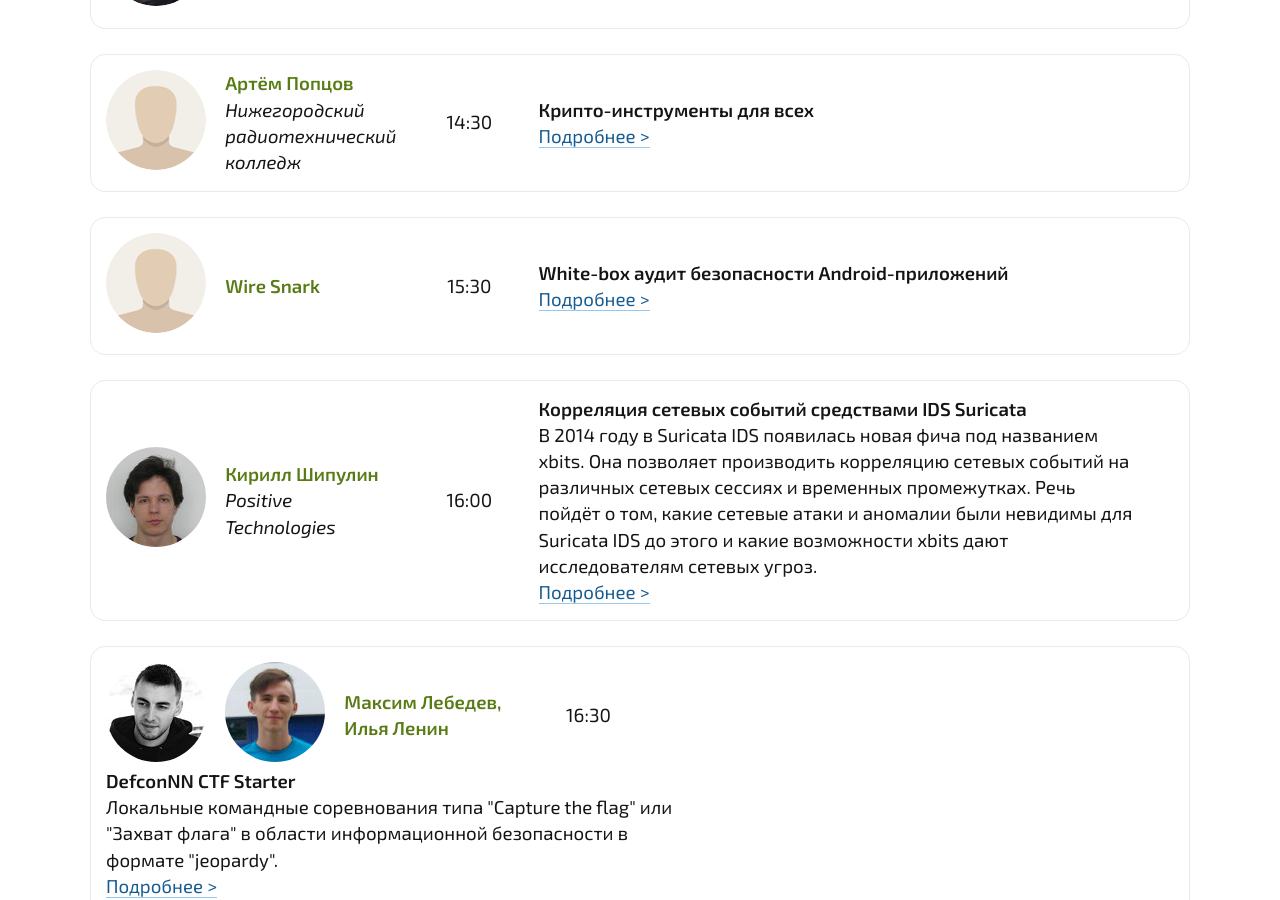
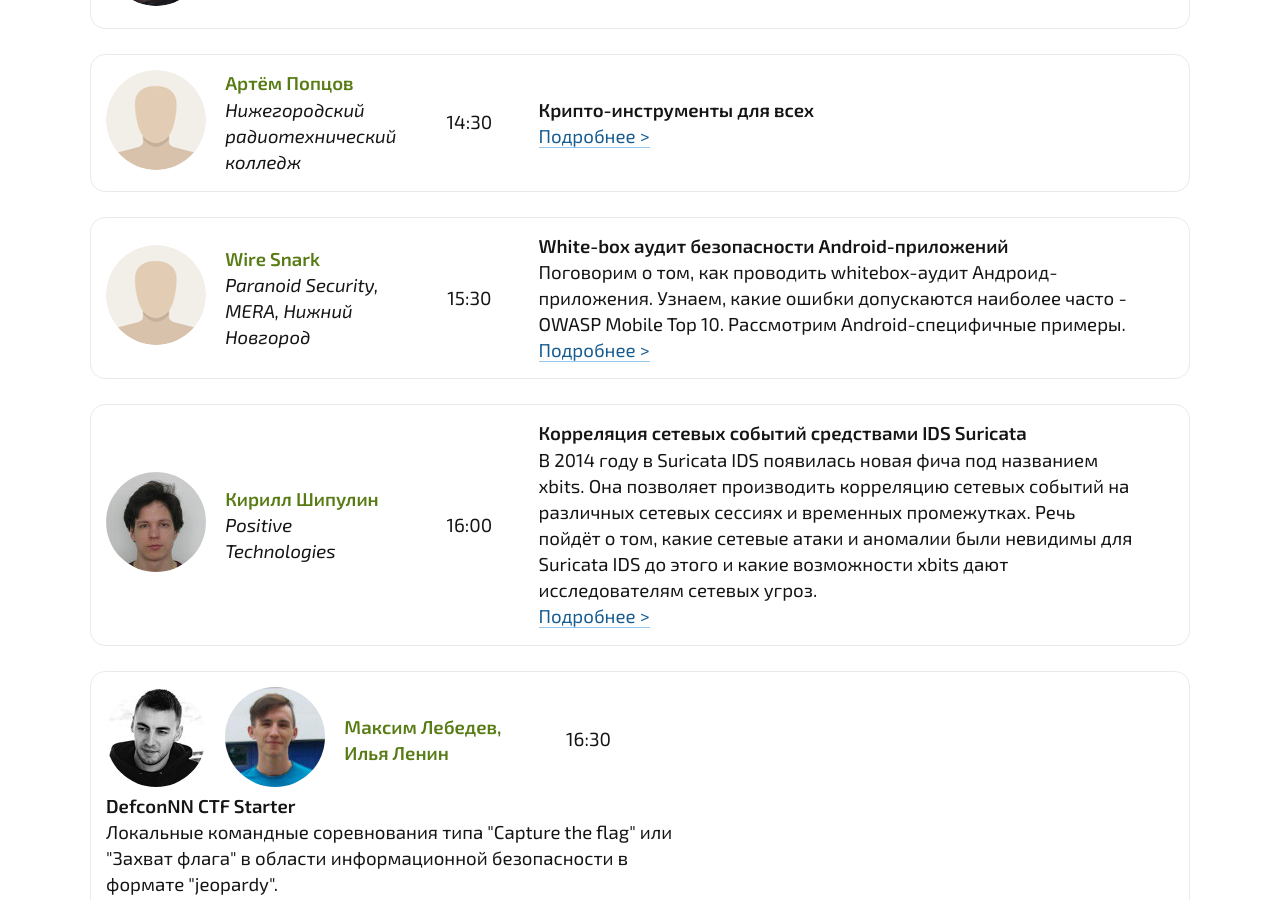
Before and after one commit to defcon-nn/defcon-nn.github.io, a Jekyll site: the page built from index.html, in a window 1280 px wide and 900 px high, scrolled down 969 px. Built offline with Jekyll 4.4.1, drawn with Linux system fonts in a browser that asks for light colours.

Commit message:
Информация о Wire Snark (#22)

```diff
--- a/_data/meetup_12_02_2017.yml
+++ b/_data/meetup_12_02_2017.yml
@@ -35,11 +35,11 @@
 
 - title: "White-box аудит безопасности Android-приложений"
   speaker: Wire Snark
-  company:
+  company: Paranoid Security, MERA, Нижний Новгород
   avatar: anon.png
   time: "15:30"
-  bio:
-  description:
+  bio: Системный разработчик, занимаюсь в основном средним уровнем - сервисами и демонами. Платформа для устройств "интернета вещей" на Yocto Linux, платформа Андроид, телефония, голосовое управление. По второй специализации - исследователь ИБ, занимаюсь whitebox-аудитом приложений. Защитник приватности, анонимности и безопасности пользователей. Стронник этичного хакинга, программирования и свободного ПО.
+  description: Поговорим о том, как проводить whitebox-аудит Андроид-приложения. Узнаем, какие ошибки допускаются наиболее часто - OWASP Mobile Top 10. Рассмотрим Android-специфичные примеры.
   page: whitebox.html
 
 - title: "Корреляция сетевых событий средствами IDS Suricata"
```
